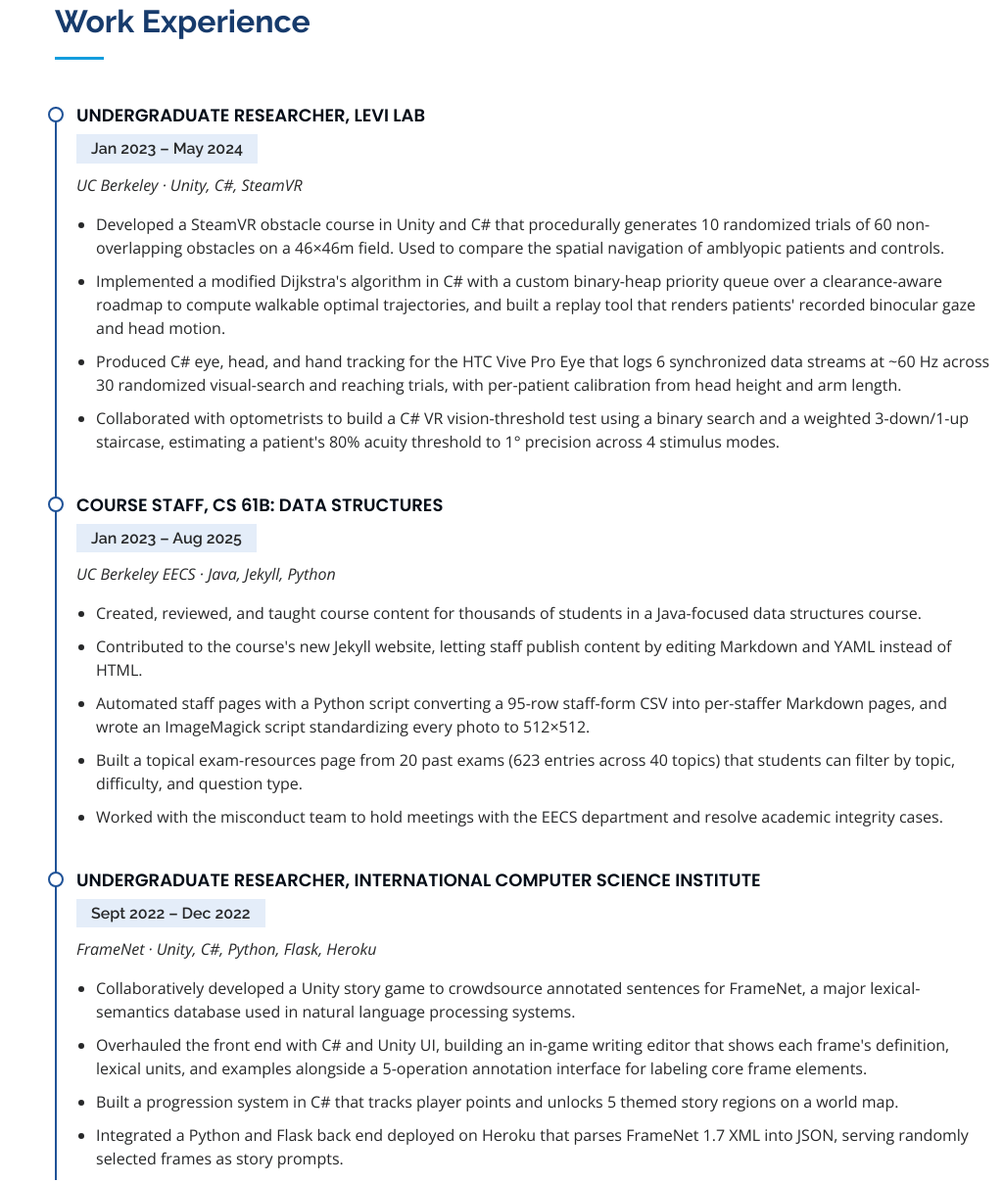
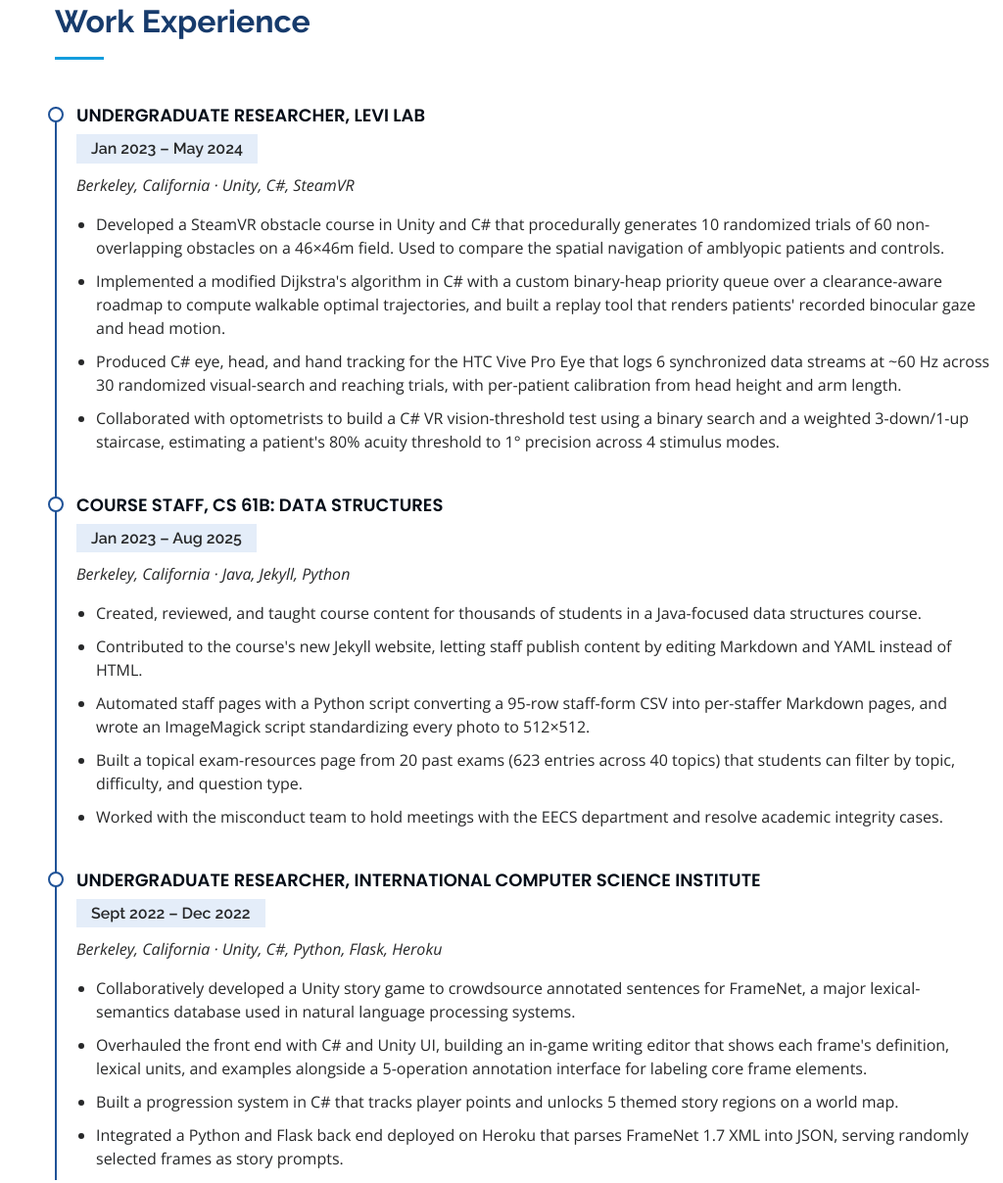
Before and after one commit to arizona-green-tea/arizona-green-tea.github.io, a plain HTML site: page index.html in a window 1280 px wide. Shown: the part 1840-3048 px from the top of the page at 98% size, without its empty margins (256-1280 px from the left). Drawn offline with nearby package versions, Linux system fonts and the light colour scheme.

Commit message:
Fix circle listing for education and locations for work experience.

```diff
--- a/assets/css/style.css
+++ b/assets/css/style.css
@@ -567,7 +567,7 @@ section {
 .education .education-item:last-child {
   padding-bottom: 0;
 }
-.education .resume-item::before {
+.education .education-item::before {
   content: "";
   position: absolute;
   width: 16px;
--- a/index.html
+++ b/index.html
@@ -159,7 +159,7 @@
             <div class="resume-item">
               <h4>Undergraduate Researcher, Levi Lab</h4>
               <h5>Jan 2023 – May 2024</h5>
-              <p><em>UC Berkeley · Unity, C#, SteamVR</em></p>
+              <p><em>Berkeley, California · Unity, C#, SteamVR</em></p>
               <ul>
                 <li>Developed a SteamVR obstacle course in Unity and C# that procedurally generates 10 randomized trials of 60 non-overlapping obstacles on a 46×46m field. Used to compare the spatial navigation of amblyopic patients and controls.</li>
                 <li>Implemented a modified Dijkstra's algorithm in C# with a custom binary-heap priority queue over a clearance-aware roadmap to compute walkable optimal trajectories, and built a replay tool that renders patients' recorded binocular gaze and head motion.</li>
@@ -171,7 +171,7 @@
             <div class="resume-item">
               <h4>Course Staff, CS 61B: Data Structures</h4>
               <h5>Jan 2023 – Aug 2025</h5>
-              <p><em>UC Berkeley EECS · Java, Jekyll, Python</em></p>
+              <p><em>Berkeley, California · Java, Jekyll, Python</em></p>
               <ul>
                 <li>Created, reviewed, and taught course content for thousands of students in a Java-focused data structures course.</li>
                 <li>Contributed to the course's new Jekyll website, letting staff publish content by editing Markdown and YAML instead of HTML.</li>
@@ -184,7 +184,7 @@
             <div class="resume-item">
               <h4>Undergraduate Researcher, International Computer Science Institute</h4>
               <h5>Sept 2022 – Dec 2022</h5>
-              <p><em>FrameNet · Unity, C#, Python, Flask, Heroku</em></p>
+              <p><em>Berkeley, California · Unity, C#, Python, Flask, Heroku</em></p>
               <ul>
                 <li>Collaboratively developed a Unity story game to crowdsource annotated sentences for FrameNet, a major lexical-semantics database used in natural language processing systems.</li>
                 <li>Overhauled the front end with C# and Unity UI, building an in-game writing editor that shows each frame's definition, lexical units, and examples alongside a 5-operation annotation interface for labeling core frame elements.</li>
```
